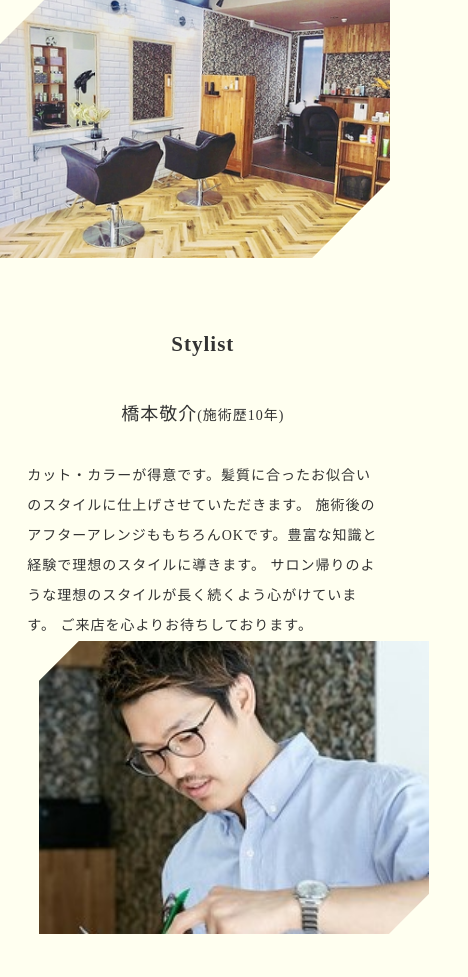
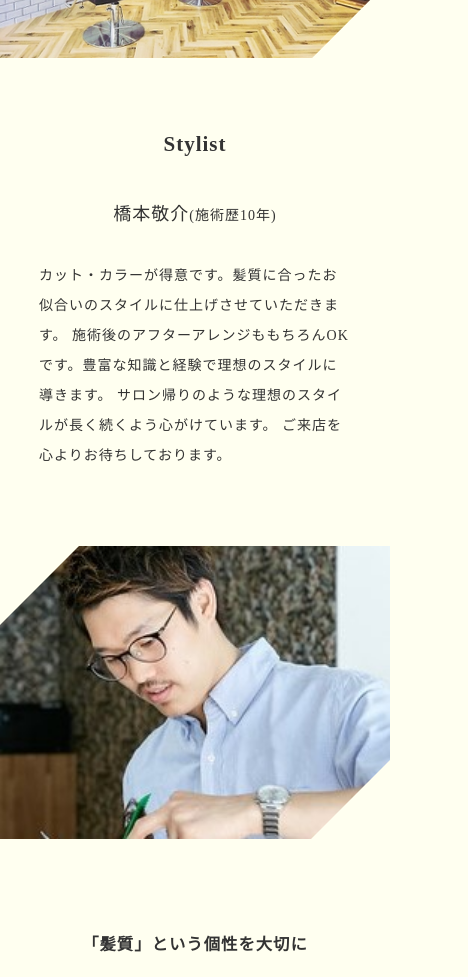
Before and after one commit to akif999/aletta, a plain HTML site: page index.html in a window 390 px wide. Shown: the part 1020-1997 px from the top of the page, 468 px wide, since content can reach past the window. Drawn offline with nearby package versions, Linux system fonts and the light colour scheme; a web font is replaced by a local one.

Commit message:
Update responsive.css

```diff
--- a/responsive.css
+++ b/responsive.css
@@ -12,11 +12,15 @@
     text-align: center;
   }
 
-  #concept-1st h2, #concept-2nd h2, #stylist h2, #information h2 {
+  #concept-1st h2, #stylist-2nd h2, #stylist h2, #information h2 {
     margin-top: 0;
   }
 
-  #concept-2nd h3 {
+  #stylist .item-right {
+    order: 1;
+  }
+
+  #stylist-2nd h3 {
     margin-top: 0;
   }
 
@@ -43,24 +47,24 @@
     display: none;
   }
 
-  .menu-icon, #concept-1st .container, #concept-2nd .container, #stylist .container, #menu .container,   #information .container {
+  .menu-icon, #concept-1st .container, #stylist-2nd .container, #stylist .container, #menu .container,   #information .container {
       display: block;
     }
 
   .top-banner {
     width: 100%;
-    min-height: 500px;
+    min-height: 300px;
     margin-top: 9rem;
     /* transition: 0s; */
     object-fit: cover;
-    object-position: 40% 60%;
+    object-position: 50% 50%;
     }
 
   .scroll-icon {
     display: none !important;
   }
 
-  #concept-1st, #concept-2nd, #stylist, #gallery, #menu, #reserve {
+  #concept-1st, #stylist-2nd, #stylist, #gallery, #menu, #reserve {
     margin-top: -9rem;
     padding: 14rem 0 5rem;
   }
@@ -70,7 +74,7 @@
     padding: 14rem 0 7.5rem 0;
   }
 
-  #concept-1st .item-left, #concept-2nd .item-right, #stylist .item-left {
+  #concept-1st .item-left, #stylist-2nd .item-left, #stylist .item-right {
     margin-bottom: 7.5rem;
     padding: 0 20%;
   }
@@ -90,6 +94,10 @@
 
   #menu table {
     margin-bottom: 3rem;
+  }
+
+  .gallery-1st div {
+    margin-bottom: 1rem;
   }
 
   .text-contents {
@@ -122,11 +130,15 @@
 
   }
 
+  .gallery-1st div {
+    margin-bottom: 0.6rem;
+  }
+
   #information {
     padding: 12rem 0 7.5rem 0;
   }
 
-  #concept-1st .item-left, #concept-2nd .item-right, #stylist .item-left, #menu .item-left, #menu .item-right, .text-contents {
+  #concept-1st .item-left, #stylist-2nd .item-left, #stylist .item-right, #menu .item-half, .text-contents {
     padding: 0 10%;
   }
 
```
